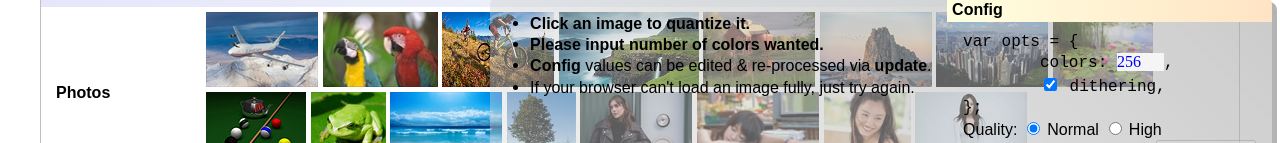
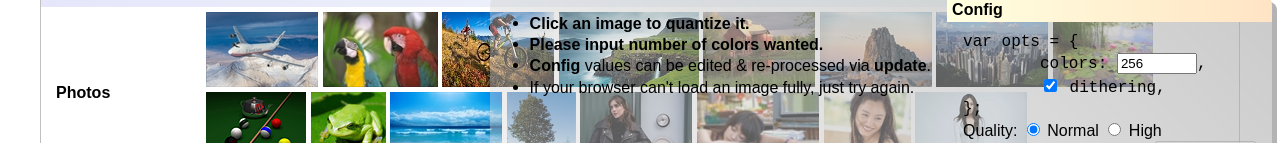
Before and after one commit to mcychan/PnnQuant.js, a website: page demo/index.html in a window 1280 px wide. Shown: the part 608-751 px from the top of the page. Drawn offline with Linux system fonts and the light colour scheme.

Commit message:
Add files via upload

```diff
--- a/demo/index.html
+++ b/demo/index.html
@@ -50,7 +50,7 @@
 			<h5>Config</h5>
 			<pre id="config" style="padding-left: 1em;">
 				var opts = {
-					colors: <input id="colors" type="text" value="256" class="autosize">,
+					colors: <input id="colors" type="number" value="256" min="2" max="65536" class="autosize">,
 					<input id="dithering" type="checkbox" checked="checked"> <span>dithering</span>,
 				};
 			</pre>
```
